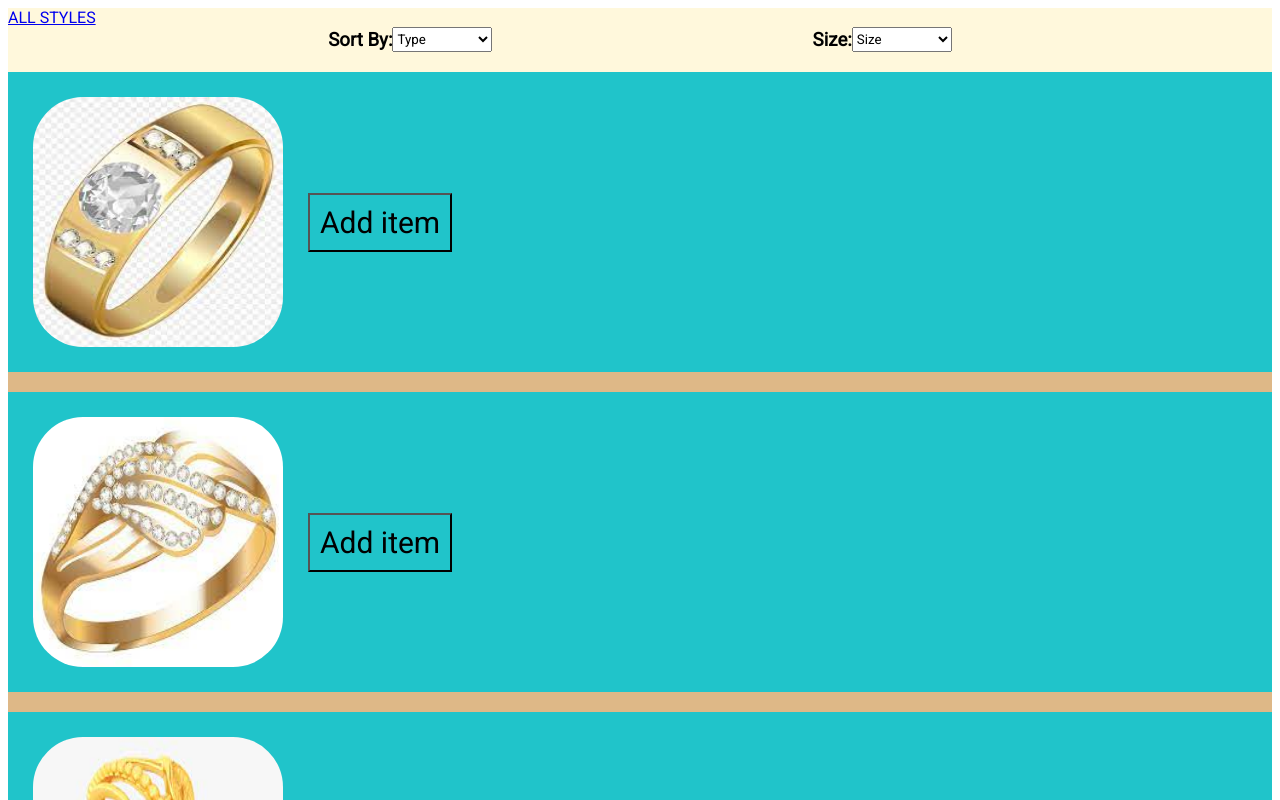
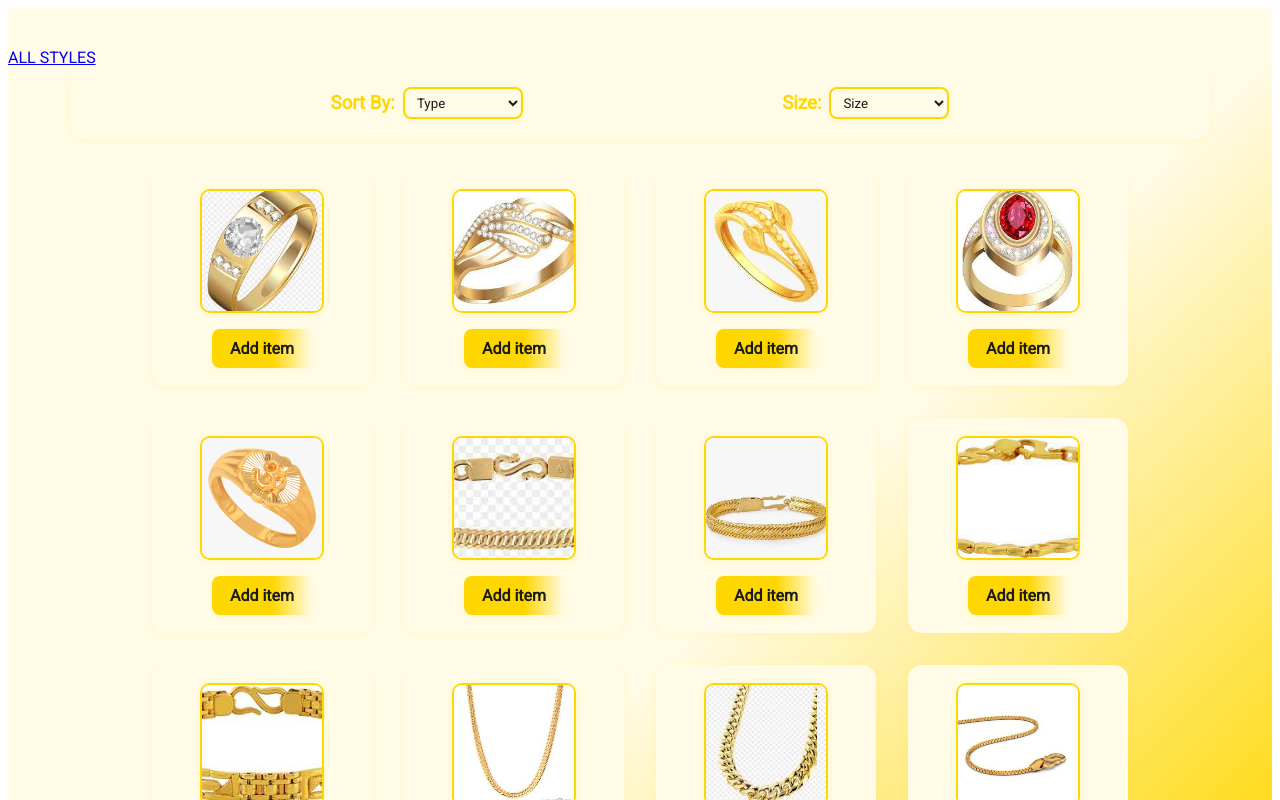
Before and after one commit to jkotipal/jenkins, a React (Create React App) app: page /productitems in a window 1280 px wide. Shown: the top 800 px of the page. Built offline with nearby package versions, Linux system fonts and the light colour scheme; a web font is replaced by a local one.

Commit message:
uodate_cart

```diff
--- a/src/components/Announcement.css
+++ b/src/components/Announcement.css
@@ -7,3 +7,28 @@
     justify-content: center;
     display: flex;
 }
+.scroll-announcement {
+  background: linear-gradient(90deg, #FFD700 60%, #fffbe6 100%);
+  color: #1a1a1a;
+  font-weight: 700;
+  font-size: 1.1rem;
+  padding: 8px 0;
+  letter-spacing: 1px;
+  border-bottom: 2px solid #FFD700;
+  box-shadow: 0 2px 8px rgba(255,215,0,0.10);
+  overflow: hidden;
+  position: relative;
+}
+.scroll-announcement span {
+  display: inline-block;
+  white-space: nowrap;
+  animation: scroll-left 16s linear infinite;
+}
+@keyframes scroll-left {
+  0% {
+    transform: translateX(100%);
+  }
+  100% {
+    transform: translateX(-100%);
+  }
+}
--- a/src/components/Announcement.jsx
+++ b/src/components/Announcement.jsx
@@ -1,10 +1,43 @@
-import React from 'react'
-import './Announcement.css'
+import React, { useEffect, useState } from "react";
+import "./Announcement.css";
+
+const GOLD_API_URL = "https://www.goldapi.io/api/XAU/INR";
 
 const Announcement = () => {
+  const [price, setPrice] = useState("...");
+
+  useEffect(() => {
+    const fetchGoldPrice = async () => {
+      try {
+        const res = await fetch(GOLD_API_URL, {
+          headers: {
+            "x-access-token": "goldapi-io-demo-keys",
+            "Content-Type": "application/json",
+          },
+        });
+        const data = await res.json();
+        if (data && data.price) {
+          setPrice(
+            `Gold Price: ₹${data.price.toLocaleString()} per oz (India)`
+          );
+        } else {
+          setPrice("Live Gold price");
+        }
+      } catch (err) {
+        setPrice("live Gold price unavailable");
+      }
+    };
+    fetchGoldPrice();
+    // Optionally refresh every 10 minutes
+    const interval = setInterval(fetchGoldPrice, 600000);
+    return () => clearInterval(interval);
+  }, []);
+
   return (
-    <div className='live_price'>Gold live price scrolling</div>
-  )
-}
+    <div className="live_price scroll-announcement">
+      <span>{price}</span>
+    </div>
+  );
+};
 
-export default Announcement
+export default Announcement;
--- /dev/null
+++ b/src/components/CartContext.jsx
@@ -0,0 +1,21 @@
+import React, { createContext, useState } from "react";
+
+export const CartContext = createContext();
+
+export const CartProvider = ({ children }) => {
+  const [cartItems, setCartItems] = useState([]);
+
+  const addToCart = (item) => {
+    setCartItems((prev) => [...prev, item]);
+  };
+
+  const removeFromCart = (id) => {
+    setCartItems((prev) => prev.filter((item) => item.id !== id));
+  };
+
+  return (
+    <CartContext.Provider value={{ cartItems, addToCart, removeFromCart }}>
+      {children}
+    </CartContext.Provider>
+  );
+};
--- a/src/components/Navba.css
+++ b/src/components/Navba.css
@@ -1,40 +1,74 @@
-.container{
-    height: 50px;
+/* Modern Gold Site Navbar */
+.container {
+    height: 64px;
+    background: linear-gradient(90deg, #1a1a1a 60%, #FFD700 100%);
+    display: flex;
+    padding: 0 32px;
+    justify-content: space-between;
+    align-items: center;
+    box-shadow: 0 2px 12px rgba(255,215,0,0.10);
+    border-bottom: 2px solid #FFD700;
+}
 
-    background-color: rgb(207, 207, 207);
-    display: flex;
-    padding: 10px 20px;
-    justify-content:space-between;
-    align-items: center;
-}
-.left{
+.left {
     flex: 1;
-    display: flex;
-
-}
-.search{
-    margin-left: 25px;
-    padding: 5px;
-    /* border: 2px solid lightblue; */
-    width: 50%;
     display: flex;
     align-items: center;
 }
+.search {
+    margin-left: 25px;
+    padding: 6px 12px;
+    background: #fffbe6;
+    border-radius: 8px;
+    width: 60%;
+    display: flex;
+    align-items: center;
+    box-shadow: 0 1px 6px rgba(255,215,0,0.10);
+}
 
-.center{
-    font-family:Cambria, Cochin, Georgia, Times, 'Times New Roman', serif;
-    font-weight: 500;
-    font-size: 25px;
+
+.center {
+    font-family: 'Montserrat', 'Segoe UI', Arial, sans-serif;
+    font-weight: 700;
+    font-size: 2.1rem;
     flex: 1;
     text-align: center;
+    color: #FFD700;
+    letter-spacing: 2px;
+    text-shadow: 0 2px 8px rgba(255,215,0,0.10);
+    transition: text-shadow 0.3s, color 0.3s;
+    cursor: pointer;
 }
-.text{
+.center:hover {
+    color: #fffbe6;
+    text-shadow: 0 0 16px #FFD700, 0 0 32px #FFD700, 0 2px 8px rgba(255,215,0,0.20);
+}
+.text {
     text-decoration: none;
-    color: rgb(234, 148, 18);
+    color: #FFD700;
+    font-weight: 600;
+    font-size: 1.1rem;
+    transition: color 0.2s;
+}
+.text:hover {
+    color: #1a1a1a;
 }
 
-.right{
+
+.right {
     flex: 1;
     display: flex;
-    justify-content: space-around;
+    justify-content: flex-end;
+    gap: 32px;
+    align-items: center;
 }
+
+/* Cart badge styling */
+.MuiBadge-badge {
+    background: linear-gradient(90deg, #FFD700 60%, #fffbe6 100%) !important;
+    color: #1a1a1a !important;
+    font-weight: 700 !important;
+    font-size: 1rem !important;
+    box-shadow: 0 2px 8px rgba(255,215,0,0.10);
+    border: 2px solid #fffbe6;
+}
--- a/src/components/Navba.jsx
+++ b/src/components/Navba.jsx
@@ -1,10 +1,12 @@
-import React from "react";
+import React, { useContext } from "react";
 import SearchIcon from "@mui/icons-material/Search";
 import ShoppingCartIcon from "@mui/icons-material/ShoppingCart";
 import "./Navba.css";
 import { Badge } from "@mui/material";
+import { CartContext } from "./CartContext";
 import { Link } from "react-router-dom";
 const Navba = () => {
+  const { cartItems } = useContext(CartContext);
   return (
     <div className="container">
       <div className="left">
@@ -31,7 +33,7 @@ const Navba = () => {
         </div>
         <div>
           <Link to="/cart">
-            <Badge badgeContent={4} color="primary">
+            <Badge badgeContent={cartItems.length} color="primary">
               <ShoppingCartIcon color="action" />
             </Badge>
           </Link>
--- a/src/components/ProductItems.css
+++ b/src/components/ProductItems.css
@@ -1,74 +1,90 @@
-.productdiv{
-    width: auto;
-    background-color: cornsilk;
+/* Modern Gold Site Product Items */
+.productdiv {
+    width: 100%;
+    min-height: 100vh;
+    background: linear-gradient(135deg, #fffbe6 60%, #FFD700 100%);
+    padding: 40px 0;
+    font-family: 'Montserrat', 'Segoe UI', Arial, sans-serif;
 }
-.filter{
-    width: auto;
-    height:25px;
+
+.filter {
+    width: 90%;
+    margin: 0 auto 32px auto;
+    height: 48px;
     display: flex;
     align-items: center;
-    justify-content:space-evenly;
-
+    justify-content: space-evenly;
+    background: #fffbe6;
+    border-radius: 12px;
+    box-shadow: 0 2px 8px rgba(255,215,0,0.10);
+    padding: 12px 0;
 }
 
-.sort{
+.sort, .size {
     display: flex;
     flex-direction: row;
+    align-items: center;
+    gap: 8px;
+    font-weight: 600;
+    color: #FFD700;
 }
 
-.size {
-    display: flex;
-    flex-direction: row;
+.color, .Size {
+    width: 120px;
+    height: 32px;
+    margin: auto;
+    border-radius: 8px;
+    border: 2px solid #FFD700;
+    background: #fffbe6;
+    font-weight: 500;
+    color: #1a1a1a;
+    box-shadow: 0 1px 6px rgba(255,215,0,0.10);
+    padding-left: 8px;
 }
 
-.color{
-    width: 100px;
-    height: 25px;
+.productImg {
+    width: 90%;
+    margin: 0 auto;
     display: flex;
-    align-items: center;
-    margin:auto;
-
+    flex-wrap: wrap;
+    gap: 32px;
+    justify-content: center;
 }
 
-.Size {
-    width: 100px;
-    height: 25px;
-    margin: auto;
+.imgContainer {
+    background: #fffbe6;
+    border-radius: 14px;
+    box-shadow: 0 2px 8px rgba(255,215,0,0.10);
+    padding: 18px 20px;
+    display: flex;
+    flex-direction: column;
+    align-items: center;
+    gap: 16px;
+    min-width: 180px;
+    max-width: 220px;
 }
 
-
-
-
-
-.productImg{
-
-    background-color: burlywood;
-
+.eachimage {
+    width: 120px;
+    height: 120px;
+    object-fit: cover;
+    border-radius: 10px;
+    border: 2px solid #FFD700;
+    box-shadow: 0 1px 6px rgba(255,215,0,0.15);
 }
 
-.imgContainer{
-    width: 100%;
-    height: 300px;
-    background-color:rgb(32, 196, 202);
-    display: flex;
-    justify-content:left;
-    align-items: center;
-    flex-direction: row;
-    margin-top: 20px;
-
-
-
-
+.imgContainer button {
+    background: linear-gradient(90deg, #FFD700 60%, #fffbe6 100%);
+    color: #1a1a1a;
+    border: none;
+    border-radius: 8px;
+    padding: 10px 18px;
+    font-weight: 600;
+    font-size: 1rem;
+    cursor: pointer;
+    box-shadow: 0 2px 8px rgba(255,215,0,0.10);
+    transition: background 0.2s;
 }
-
-.eachimage{
-
-    width: 250px;
-    height: 250px;
-    border-radius: 50px;
-    margin: 25px;
-
-
-
-
+.imgContainer button:hover {
+    background: #FFD700;
 }
--- a/src/components/ProductItems.jsx
+++ b/src/components/ProductItems.jsx
@@ -1,9 +1,21 @@
-import React from "react";
+import React, { useContext, useState } from "react";
 import { Link } from "react-router-dom";
 import { allProducts } from "../data";
+import { CartContext } from "./CartContext";
 import "./ProductItems.css";
 
 const ProductItems = () => {
+  const { addToCart } = useContext(CartContext);
+  const [showPopup, setShowPopup] = useState(false);
+  const [popupText, setPopupText] = useState("");
+
+  const handleAddToCart = (item) => {
+    addToCart(item);
+    setPopupText(`${item.title || "Item"} added successfully to cart!`);
+    setShowPopup(true);
+    setTimeout(() => setShowPopup(false), 1500);
+  };
+
   return (
     <div className="productdiv">
       <Link to="/productsingle">ALL STYLES</Link>
@@ -27,11 +39,28 @@ const ProductItems = () => {
           </select>
         </div>
       </div>
+      {showPopup && (
+        <div
+          style={{
+            position: "fixed",
+            top: "20px",
+            right: "20px",
+            background: "#4BB543",
+            color: "white",
+            padding: "10px 20px",
+            borderRadius: "8px",
+            zIndex: 1000,
+            boxShadow: "0 2px 8px rgba(0,0,0,0.2)",
+          }}
+        >
+          {popupText}
+        </div>
+      )}
       <div className="productImg">
         {allProducts.map((items) => (
-          <div className="imgContainer">
-            <img className="eachimage" src={items.img} alt="" key={items.id} />
-            <button>Add item</button>
+          <div className="imgContainer" key={items.id}>
+            <img className="eachimage" src={items.img} alt="" />
+            <button onClick={() => handleAddToCart(items)}>Add item</button>
           </div>
         ))}
       </div>
```
Also changed, not shown: src/App.jsx (+7 -1 lines), src/pages/Cart.jsx (+126 -12 lines).
